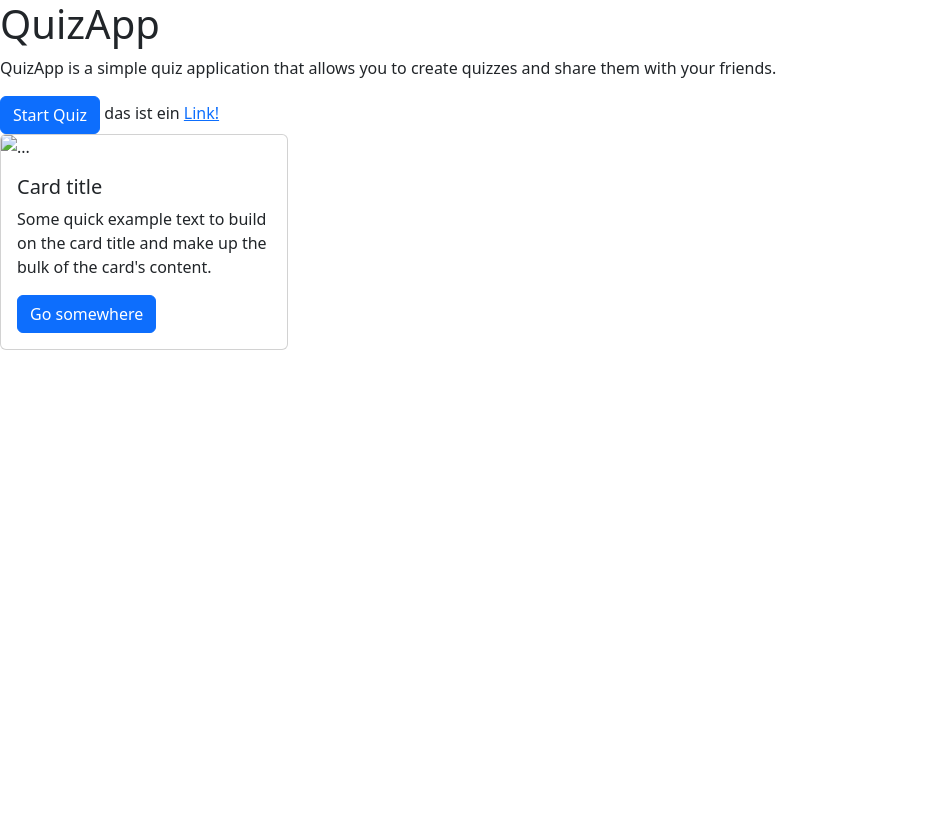
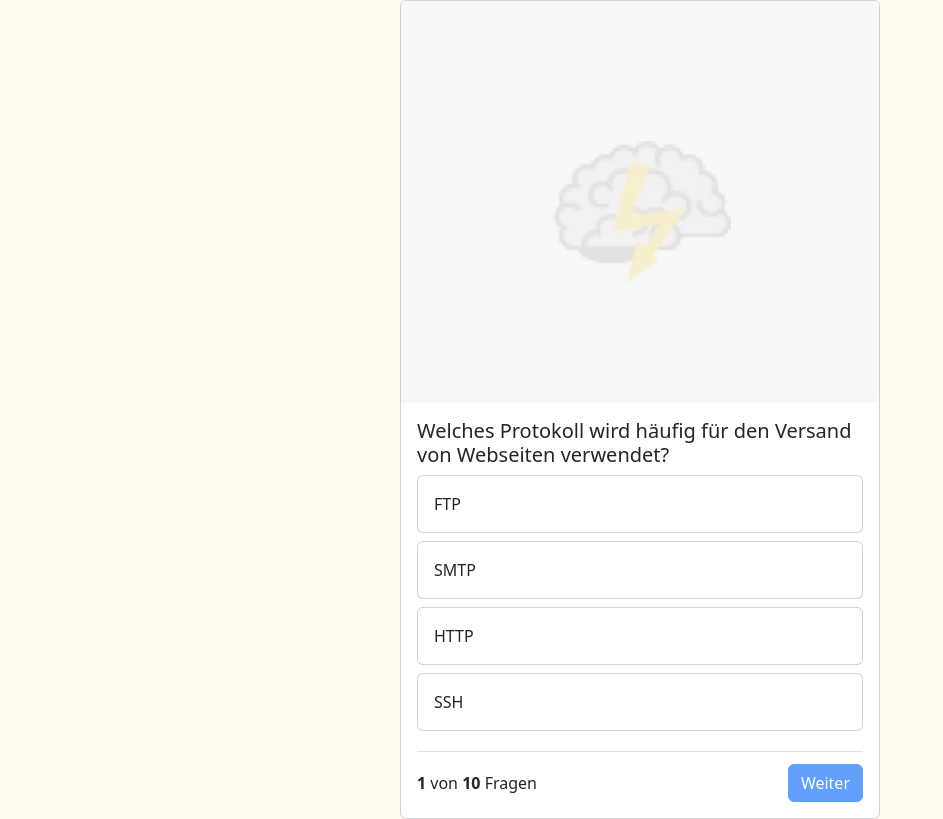
Before and after one commit to danielhaendel/quizapp, a website: page index.html in a window 1280 px wide. Shown: the whole page, without its empty margins (0-943 px from the left). Drawn offline with nearby package versions, Linux system fonts and the light colour scheme.

Commit message:
adding a card and the js logic for the answers...

```diff
--- a/index.html
+++ b/index.html
@@ -4,19 +4,44 @@
     <meta charset="UTF-8">
     <title>QuizApp</title>
     <link rel="stylesheet" href="node_modules/bootstrap/dist/css/bootstrap.min.css">
+    <link rel="stylesheet" href="static/css/styles.css">
+    <script src="static/js/db.js"></script>
+    <script src="static/js/scripts.js"></script>
 </head>
-<body>
-<h1>QuizApp</h1>
-<p>QuizApp is a simple quiz application that allows you to create quizzes and share them with your friends.</p>
-<button class="btn btn-primary">Start Quiz</button>
-das ist ein <a href="#">Link!</a>
-<div class="card" style="width: 18rem;">
-  <img src="..." class="card-img-top" alt="...">
-  <div class="card-body">
-    <h5 class="card-title">Card title</h5>
-    <p class="card-text">Some quick example text to build on the card title and make up the bulk of the card's content.</p>
-    <a href="#" class="btn btn-primary">Go somewhere</a>
-  </div>
+<body onload="init()">
+<div class="quiz">
+    <div class="card quiz-card">
+        <img src="static/logos/brainbg.jpg" class="card-img-top">
+        <div class="card-body">
+            <h5 class="card-title" id="question">Frage:</h5>
+            <div class="card quiz-card-answer mb-2" onclick="answer(1)">
+                <div class="card-body" id="answer-1">
+                    Antwort 1
+                </div>
+            </div>
+            <div class="card quiz-card-answer mb-2" onclick="answer(2)">
+                <div class="card-body" id="answer-2">
+                    Antwort 2
+                </div>
+            </div>
+            <div class="card quiz-card-answer mb-2" onclick="answer(3)">
+                <div class="card-body" id="answer-3">
+                    Antwort 3
+                </div>
+            </div>
+            <div class="card quiz-card-answer mb-2" onclick="answer(4)">
+                <div class="card-body" id="answer-4">
+                    Antwort 4
+                </div>
+            </div>
+            <div class="question-footer">
+                <span>
+                    <b id="current-question">1</b> von <b id="quiz-length">0</b> Fragen
+                </span>
+                <button class="btn btn-primary" id="next-button" disabled onclick="nextQuestion()">Weiter</button>
+            </div>
+        </div>
+    </div>
 </div>
 </body>
 </html>
--- a/static/css/styles.css
+++ b/static/css/styles.css
@@ -0,0 +1,42 @@
+body {
+    min-height: 100vh;
+    background-color: #fffbf0 !important;
+}
+
+.quiz {
+    display: flex;
+    justify-content: center;
+    align-items: center;
+    min-height: 100vh;
+}
+
+.quiz-card {
+    width: 30rem;
+}
+
+.quiz-card-answer:hover {
+    cursor: pointer;
+    background-color: rgba(0,0,0,0.04);
+}
+
+.correct {
+    background-color: rgba(1, 255, 1, 0.25);
+}
+
+.correct-highlight {
+    background-color: rgba(1, 255, 1, 0.1);
+    border: solid 1px green;
+}
+
+.wrong {
+    background-color: rgba(255,0,0,0.25);
+}
+
+.question-footer {
+    border-top: 1px solid #e0e0e0;
+    padding-top: 12px;
+    display: flex;
+    justify-content: space-between;
+    align-items: center;
+    margin-top: 20px;
+}
--- /dev/null
+++ b/static/js/db.js
@@ -0,0 +1,82 @@
+let questions = [
+    {
+        "question": "Welches Protokoll wird häufig für den Versand von Webseiten verwendet?",
+        "option1": "FTP",
+        "option2": "SMTP",
+        "option3": "HTTP",
+        "option4": "SSH",
+        "answer": 3
+    },
+    {
+        "question": "Wofür steht das 'C' in CSS?",
+        "option1": "Color",
+        "option2": "Cascading",
+        "option3": "Code",
+        "option4": "Clear",
+        "answer": 2
+    },
+    {
+        "question": "Welche Programmiersprache wird häufig für dynamische Inhalte in Webanwendungen verwendet?",
+        "option1": "Python",
+        "option2": "JavaScript",
+        "option3": "Java",
+        "option4": "C++",
+        "answer": 2
+    },
+    {
+        "question": "Welche dieser HTML-Tags dient zur Darstellung von Bildern?",
+        "option1": "&lt;div&gt;",
+        "option2": "&lt;p&gt;",
+        "option3": "&lt;img&gt;",
+        "option4": "&lt;table&gt;",
+        "answer": 3
+    },
+    {
+        "question": "Mit welchem Attribut lässt sich ein Hyperlink in einem neuen Tab öffnen?",
+        "option1": "open='_new'",
+        "option2": "window='_blank'",
+        "option3": "target='_newtab'",
+        "option4": "target='_blank'",
+        "answer": 4
+    },
+    {
+        "question": "Wie heißt die Markup-Sprache, die auf XML basiert und häufig für Webseiten verwendet wird?",
+        "option1": "JSON",
+        "option2": "HTML",
+        "option3": "CSS",
+        "option4": "Markdown",
+        "answer": 2
+    },
+    {
+        "question": "Wofür steht das 'S' in HTTPS?",
+        "option1": "Secure",
+        "option2": "Socket",
+        "option3": "Service",
+        "option4": "Standard",
+        "answer": 1
+    },
+    {
+        "question": "Welches HTML-Tag wird für einen Absatz verwendet?",
+        "option1": "&lt;p&gt;",
+        "option2": "&lt;div&gt;",
+        "option3": "&lt;span&gt;",
+        "option4": "&lt;title&gt;",
+        "answer": 1
+    },
+    {
+        "question": "Welcher dieser Selektoren in CSS spricht alle Elemente an?",
+        "option1": "*",
+        "option2": "#",
+        "option3": ".",
+        "option4": "all",
+        "answer": 1
+    },
+    {
+        "question": "Welche Eigenschaft wird in CSS verwendet, um die Hintergrundfarbe zu ändern?",
+        "option1": "color",
+        "option2": "font-color",
+        "option3": "background",
+        "option4": "background-color",
+        "answer": 4
+    }
+];
--- a/static/js/scripts.js
+++ b/static/js/scripts.js
@@ -0,0 +1,42 @@
+function init() {
+    showQuestion();
+}
+
+let currentQuestion = 0;
+
+function showQuestion(){
+    let question = questions[currentQuestion];
+    document.getElementById("question").innerText = question.question;
+    document.getElementById("answer-1").innerText = question.option1;
+    document.getElementById("answer-2").innerText = question.option2;
+    document.getElementById("answer-3").innerText = question.option3;
+    document.getElementById("answer-4").innerText = question.option4;
+    document.getElementById("quiz-length").innerHTML = questions.length;
+    document.getElementById("current-question").innerHTML = currentQuestion + 1;
+    document.getElementById("next-button").disabled = true;
+}
+
+function answer(option){
+    let question = questions[currentQuestion];
+    if(option == question.answer){
+        document.getElementById("answer-" + option).classList.add("correct");
+    } else {
+        document.getElementById("answer-" + option).classList.add("wrong");
+        document.getElementById("answer-" + question.answer).parentNode.classList.add("correct-highlight");
+    }
+    document.getElementById("next-button").disabled = false;
+}
+
+function nextQuestion (){
+    currentQuestion++;
+    cleanUp();
+    showQuestion();
+}
+
+function cleanUp(){
+    for (let i = 1; i <= 4; i++){
+        document.getElementById("answer-" + i).classList.remove("correct");
+        document.getElementById("answer-" + i).classList.remove("wrong");
+        document.getElementById("answer-" + i).parentNode.classList.remove("correct-highlight");
+    }
+}
```
